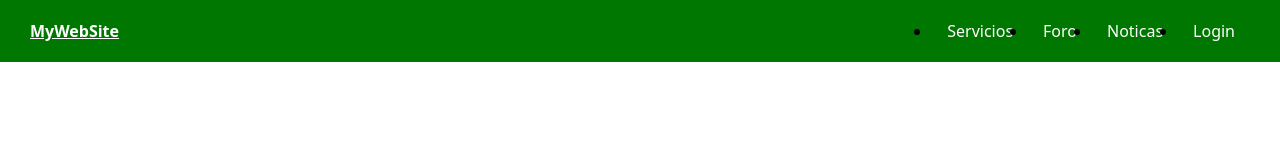
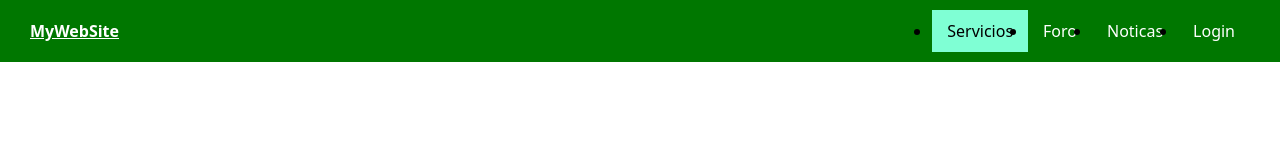
Before and after one commit to EdgardoSoto1/actividades_programacion_II, a plain HTML site: page Práctica CSS 2/index.html in a window 1280 px wide. In both pictures the pointer is over the item "Servicios". Drawn offline with Linux system fonts and the light colour scheme.

Commit message:
Paso 4
Hover colores

```diff
--- a/Práctica CSS 2/css/index.css
+++ b/Práctica CSS 2/css/index.css
@@ -45,3 +45,12 @@ nav {
 .nav-links {
     display: flex;
 }
+
+.nav-item:hover {
+    background-color: aquamarine;
+
+}
+
+.nav-item:hover a{
+    color: black;
+}
```
